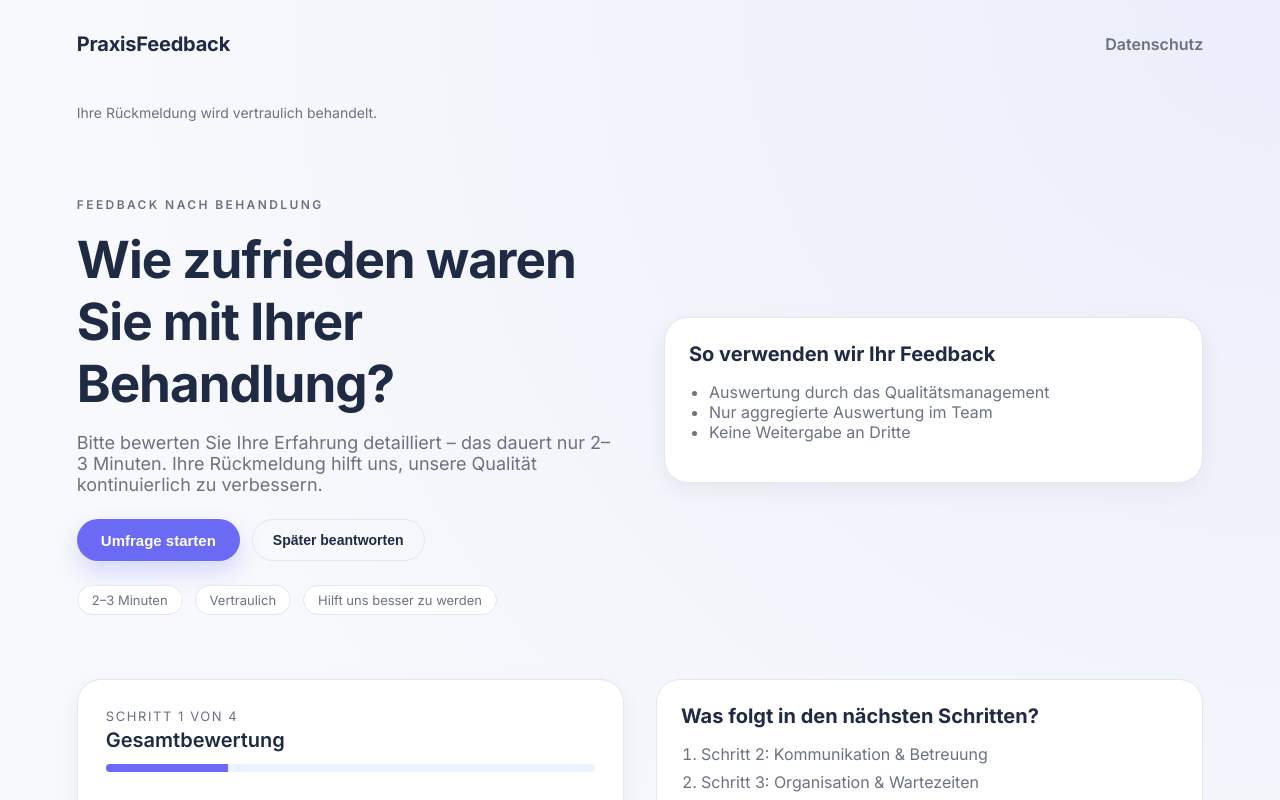
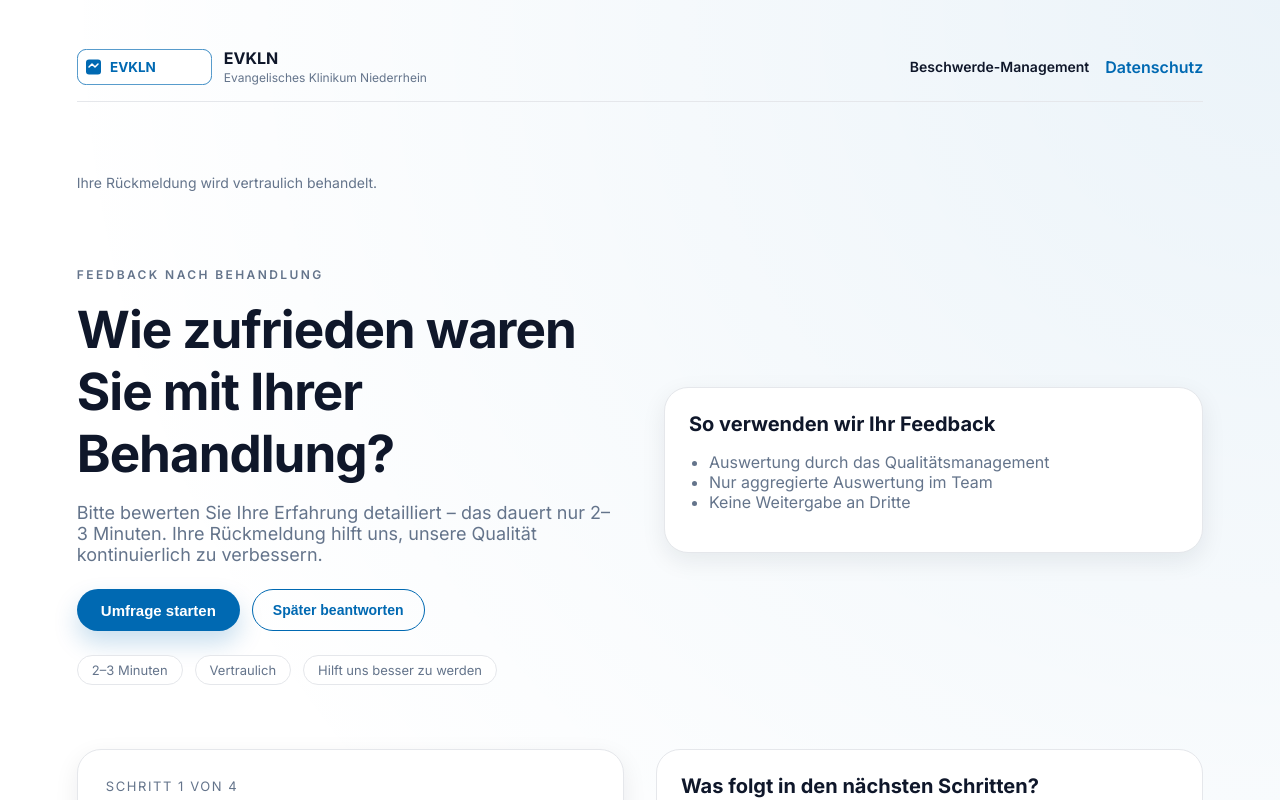
Before and after one commit to marcobubenzer-bot/Beschwerde-Mangement-, a React (Vite) app: page / in a window 1280 px wide. Shown: the top 800 px of the page. Built offline with nearby package versions, Linux system fonts and the light colour scheme.

Commit message:
Apply EVKLN branding

```diff
--- a/index.html
+++ b/index.html
@@ -4,6 +4,8 @@
     <meta charset="UTF-8" />
     <meta name="viewport" content="width=device-width, initial-scale=1.0" />
     <title>KlinikBeschwerde</title>
+    <link rel="icon" type="image/svg+xml" href="/brand/evkln-logo.svg" />
+    <link rel="apple-touch-icon" href="/brand/evkln-logo.svg" />
     <link rel="preconnect" href="https://fonts.googleapis.com" />
     <link rel="preconnect" href="https://fonts.gstatic.com" crossorigin />
     <link
--- a/src/components/AdminLayout.tsx
+++ b/src/components/AdminLayout.tsx
@@ -1,4 +1,4 @@
-import { NavLink, Outlet } from 'react-router-dom';
+import { Link, NavLink, Outlet } from 'react-router-dom';
 import BrandingMark from './BrandingMark';
 import ThemeToggle from './ThemeToggle';
 
@@ -6,7 +6,9 @@ const AdminLayout = () => {
   return (
     <div className="app-shell">
       <aside className="sidebar">
-        <BrandingMark subtitle="Admin-Bereich" />
+        <Link to="/" className="brand-link">
+          <BrandingMark subtitle="Admin-Bereich" />
+        </Link>
         <nav className="nav">
           <NavLink to="/admin/dashboard">Dashboard</NavLink>
           <NavLink to="/admin/new">Neue Beschwerde</NavLink>
--- a/src/components/BrandingMark.tsx
+++ b/src/components/BrandingMark.tsx
@@ -13,17 +13,22 @@ const BrandingMark = ({ subtitle }: BrandingMarkProps) => {
     () => showBranding && Boolean(branding.logoSvg) && isValidSvgString(branding.logoSvg),
     [branding.logoSvg, showBranding]
   );
+  const fallbackLogoSrc = '/brand/evkln-logo.svg';
 
   return (
     <div className="brand">
-      {showBranding && logoIsValid ? (
-        <div className="brand-logo" aria-hidden="true" dangerouslySetInnerHTML={{ __html: branding.logoSvg }} />
-      ) : null}
+      <div className="brand-logo">
+        {showBranding && logoIsValid ? (
+          <div className="brand-logo-svg" aria-hidden="true" dangerouslySetInnerHTML={{ __html: branding.logoSvg }} />
+        ) : (
+          <img src={fallbackLogoSrc} alt="EVKLN – Evangelisches Klinikum Niederrhein" />
+        )}
+      </div>
       <div className="brand-text">
         {showBranding && branding.organizationName ? (
           <span className="brand-org">{branding.organizationName}</span>
         ) : null}
-        <h1 className="brand-title">KlinikBeschwerde</h1>
+        <h1 className="brand-title">Beschwerde-Management</h1>
         {showBranding && subtitle ? <p className="brand-subtitle">{subtitle}</p> : null}
       </div>
     </div>
--- a/src/components/Layout.tsx
+++ b/src/components/Layout.tsx
@@ -1,4 +1,4 @@
-import { NavLink } from 'react-router-dom';
+import { Link, NavLink } from 'react-router-dom';
 import { PropsWithChildren } from 'react';
 import BrandingMark from './BrandingMark';
 
@@ -6,7 +6,9 @@ const Layout = ({ children }: PropsWithChildren) => {
   return (
     <div className="app-shell">
       <aside className="sidebar">
-        <BrandingMark subtitle="MVP Beschwerdemanagement" />
+        <Link to="/" className="brand-link">
+          <BrandingMark subtitle="MVP Beschwerdemanagement" />
+        </Link>
         <nav className="nav">
           <NavLink to="/dashboard">Dashboard</NavLink>
           <NavLink to="/new">Neue Beschwerde</NavLink>
--- a/src/components/ReportLayout.tsx
+++ b/src/components/ReportLayout.tsx
@@ -6,7 +6,9 @@ const ReportLayout = () => {
   return (
     <div className="report-shell">
       <header className="report-header">
-        <BrandingMark subtitle="Beschwerde einreichen" />
+        <Link to="/" className="brand-link">
+          <BrandingMark subtitle="Beschwerde einreichen" />
+        </Link>
         <div className="header-actions">
           <Link to="/admin" className="button ghost">
             Admin-Bereich
--- a/src/index.css
+++ b/src/index.css
@@ -1,32 +1,48 @@
 :root {
   font-family: 'Inter', system-ui, sans-serif;
-  color: #1f2a44;
-  background-color: #f7f9fc;
-  --bg: #f7f9fc;
+  color: #0f172a;
+  background-color: #ffffff;
+  --color-primary: #0069b2;
+  --color-primary-hover: #00548f;
+  --color-accent: #dd0b30;
+  --color-accent-hover: #b00926;
+  --color-bg: #ffffff;
+  --color-text: #0f172a;
+  --color-border: #e5e7eb;
+  --color-muted: #64748b;
+  --bg: var(--color-bg);
   --surface: #ffffff;
-  --text: #1f2a44;
-  --muted: #6b7280;
-  --primary: #6a6af4;
-  --primary-soft: #eef1ff;
-  --accent: #1f2a44;
-  --border: #e3e7ef;
-  --shadow: 0 8px 24px rgba(31, 42, 68, 0.06);
-  --danger: #b42318;
-  --danger-soft: #ffe4e6;
+  --text: var(--color-text);
+  --muted: var(--color-muted);
+  --primary: var(--color-primary);
+  --primary-hover: var(--color-primary-hover);
+  --primary-soft: rgba(0, 105, 178, 0.12);
+  --primary-shadow: rgba(0, 105, 178, 0.22);
+  --accent: var(--color-text);
+  --border: var(--color-border);
+  --shadow: 0 8px 24px rgba(15, 23, 42, 0.08);
+  --danger: var(--color-accent);
+  --danger-soft: rgba(221, 11, 48, 0.12);
   --warning: #b54708;
   --success: #027a48;
 }
 
 .theme-dark {
   color-scheme: dark;
-  --bg: #0b1120;
-  --surface: #1b2536;
-  --text: #f8fafc;
-  --muted: #d1d5db;
-  --primary: #9aa4ff;
-  --primary-soft: rgba(154, 164, 255, 0.22);
-  --accent: #f8fafc;
-  --border: #334155;
+  --color-bg: #0b1120;
+  --color-text: #f8fafc;
+  --color-border: #334155;
+  --color-muted: #d1d5db;
+  --bg: var(--color-bg);
+  --surface: #111827;
+  --text: var(--color-text);
+  --muted: var(--color-muted);
+  --primary: #4fa3e3;
+  --primary-hover: #3a8dc7;
+  --primary-soft: rgba(79, 163, 227, 0.22);
+  --primary-shadow: rgba(79, 163, 227, 0.35);
+  --accent: var(--color-text);
+  --border: var(--color-border);
   --shadow: 0 8px 24px rgba(15, 23, 42, 0.55);
   --danger: #fca5a5;
   --danger-soft: rgba(252, 165, 165, 0.2);
@@ -45,8 +61,12 @@ body {
 }
 
 a {
-  color: inherit;
+  color: var(--primary);
   text-decoration: none;
+}
+
+a:hover {
+  color: var(--primary-hover);
 }
 
 .app-shell {
@@ -93,17 +113,30 @@ a {
   align-items: center;
 }
 
-.brand-logo {
-  width: 48px;
-  height: 48px;
-  border-radius: 12px;
-  background: var(--primary-soft);
-  display: grid;
-  place-items: center;
-  overflow: hidden;
+.brand-link {
+  color: inherit;
+  text-decoration: none;
 }
 
-.brand-logo svg {
+.brand-link:hover {
+  color: inherit;
+}
+.brand-logo {
+  width: 56px;
+  height: 56px;
+  border-radius: 16px;
+  background: var(--surface);
+  border: 1px solid var(--border);
+  display: flex;
+  align-items: center;
+  justify-content: center;
+  overflow: hidden;
+  padding: 6px;
+}
+
+.brand-logo img,
+.brand-logo svg,
+.brand-logo-svg svg {
   height: 32px;
   width: auto;
   max-width: 120px;
@@ -119,7 +152,7 @@ a {
 .brand-title {
   margin: 0;
   font-size: 20px;
-  color: var(--accent);
+  color: var(--text);
 }
 
 .brand-org {
@@ -148,6 +181,11 @@ a {
   color: var(--text);
   font-weight: 500;
   background: transparent;
+}
+
+.nav a:hover {
+  background: var(--primary-soft);
+  color: var(--primary);
 }
 
 .nav a.active {
@@ -326,6 +364,7 @@ textarea {
   font-weight: 600;
   cursor: pointer;
   font-size: 14px;
+  transition: background 0.2s ease, color 0.2s ease, border-color 0.2s ease;
 }
 
 .button.primary {
@@ -333,9 +372,18 @@ textarea {
   color: white;
 }
 
+.button.primary:hover {
+  background: var(--primary-hover);
+}
+
 .button.ghost {
+  background: transparent;
+  color: var(--primary);
+  border: 1px solid var(--primary);
+}
+
+.button.ghost:hover {
   background: var(--primary-soft);
-  color: var(--primary);
 }
 
 .button.danger {
@@ -810,7 +858,7 @@ tr {
   display: flex;
   flex-direction: column;
   gap: 64px;
-  background: radial-gradient(circle at top right, rgba(106, 106, 244, 0.08), transparent 55%), var(--bg);
+  background: radial-gradient(circle at top right, rgba(0, 105, 178, 0.08), transparent 55%), var(--bg);
 }
 
 .start-header {
@@ -818,27 +866,79 @@ tr {
   justify-content: space-between;
   align-items: center;
   gap: 24px;
+  padding: 16px 0;
+  border-bottom: 1px solid var(--border);
 }
 
-.start-logo {
-  font-size: 20px;
+@media (max-width: 720px) {
+  .start-header {
+    flex-direction: column;
+    align-items: flex-start;
+  }
+
+  .start-header-actions {
+    width: 100%;
+    justify-content: space-between;
+  }
+}
+
+.start-brand {
+  display: flex;
+  align-items: center;
+  gap: 12px;
+  color: inherit;
+}
+
+.start-brand:hover {
+  color: inherit;
+}
+
+.start-logo-image {
+  height: 36px;
+  width: auto;
+}
+
+.start-brand-text {
+  display: flex;
+  flex-direction: column;
+  gap: 2px;
+}
+
+.start-brand-title {
+  font-size: 16px;
   font-weight: 700;
-  letter-spacing: -0.01em;
-  color: var(--accent);
+  color: var(--text);
+}
+
+.start-brand-subtitle {
+  font-size: 12px;
+  color: var(--muted);
+}
+
+.start-header-actions {
+  display: flex;
+  align-items: center;
+  gap: 16px;
+}
+
+.start-system {
+  font-weight: 600;
+  color: var(--text);
+  font-size: 14px;
 }
 
 .start-link {
-  color: var(--muted);
+  color: var(--primary);
   font-weight: 600;
 }
 
 .start-link:focus-visible,
 .start-link:hover {
-  color: var(--primary);
+  color: var(--primary-hover);
 }
 
 .start-trust {
-  margin: -48px 0 0;
+  margin: -24px 0 0;
   color: var(--muted);
   font-size: 14px;
 }
@@ -885,20 +985,20 @@ tr {
   padding: 12px 24px;
   font-size: 15px;
   font-weight: 600;
-  box-shadow: 0 12px 24px rgba(106, 106, 244, 0.22);
+  box-shadow: 0 12px 24px var(--primary-shadow);
   cursor: pointer;
   transition: transform 0.2s ease, box-shadow 0.2s ease;
 }
 
 .primary-button:hover {
   transform: translateY(-2px);
-  box-shadow: 0 16px 30px rgba(106, 106, 244, 0.3);
+  box-shadow: 0 16px 30px rgba(0, 105, 178, 0.3);
 }
 
 .ghost-button {
   background: transparent;
-  color: var(--text);
-  border: 1px solid var(--border);
+  color: var(--primary);
+  border: 1px solid var(--primary);
   border-radius: 999px;
   padding: 12px 20px;
   font-size: 14px;
@@ -909,7 +1009,7 @@ tr {
 
 .ghost-button:hover {
   transform: translateY(-2px);
-  border-color: var(--primary);
+  border-color: var(--primary-hover);
 }
 
 .trust-badges {
--- a/src/pages/StartPage.tsx
+++ b/src/pages/StartPage.tsx
@@ -1,4 +1,4 @@
-import { useNavigate } from 'react-router-dom';
+import { Link, useNavigate } from 'react-router-dom';
 
 const StartPage = () => {
   const navigate = useNavigate();
@@ -10,12 +10,23 @@ const StartPage = () => {
   return (
     <main className="start-page">
       <header className="start-header">
-        <div className="start-logo" aria-label="Praxisname">
-          PraxisFeedback
+        <Link to="/" className="start-brand" aria-label="Zur Startseite">
+          <img
+            className="start-logo-image"
+            src="/brand/evkln-logo.svg"
+            alt="EVKLN – Evangelisches Klinikum Niederrhein"
+          />
+          <div className="start-brand-text">
+            <span className="start-brand-title">EVKLN</span>
+            <span className="start-brand-subtitle">Evangelisches Klinikum Niederrhein</span>
+          </div>
+        </Link>
+        <div className="start-header-actions">
+          <span className="start-system">Beschwerde-Management</span>
+          <a className="start-link" href="#">
+            Datenschutz
+          </a>
         </div>
-        <a className="start-link" href="#">
-          Datenschutz
-        </a>
       </header>
       <p className="start-trust">Ihre Rückmeldung wird vertraulich behandelt.</p>
 
--- a/src/types/branding.ts
+++ b/src/types/branding.ts
@@ -9,7 +9,7 @@ export interface BrandingData {
 export const defaultBranding: BrandingData = {
   organizationName: '',
   logoSvg: '',
-  primaryColor: '#6a6af4',
-  accentColor: '#1f2a44',
+  primaryColor: '#0069B2',
+  accentColor: '#DD0B30',
   showBranding: false,
 };
```
Also changed, not shown: public/brand/evkln-logo.svg (added).
